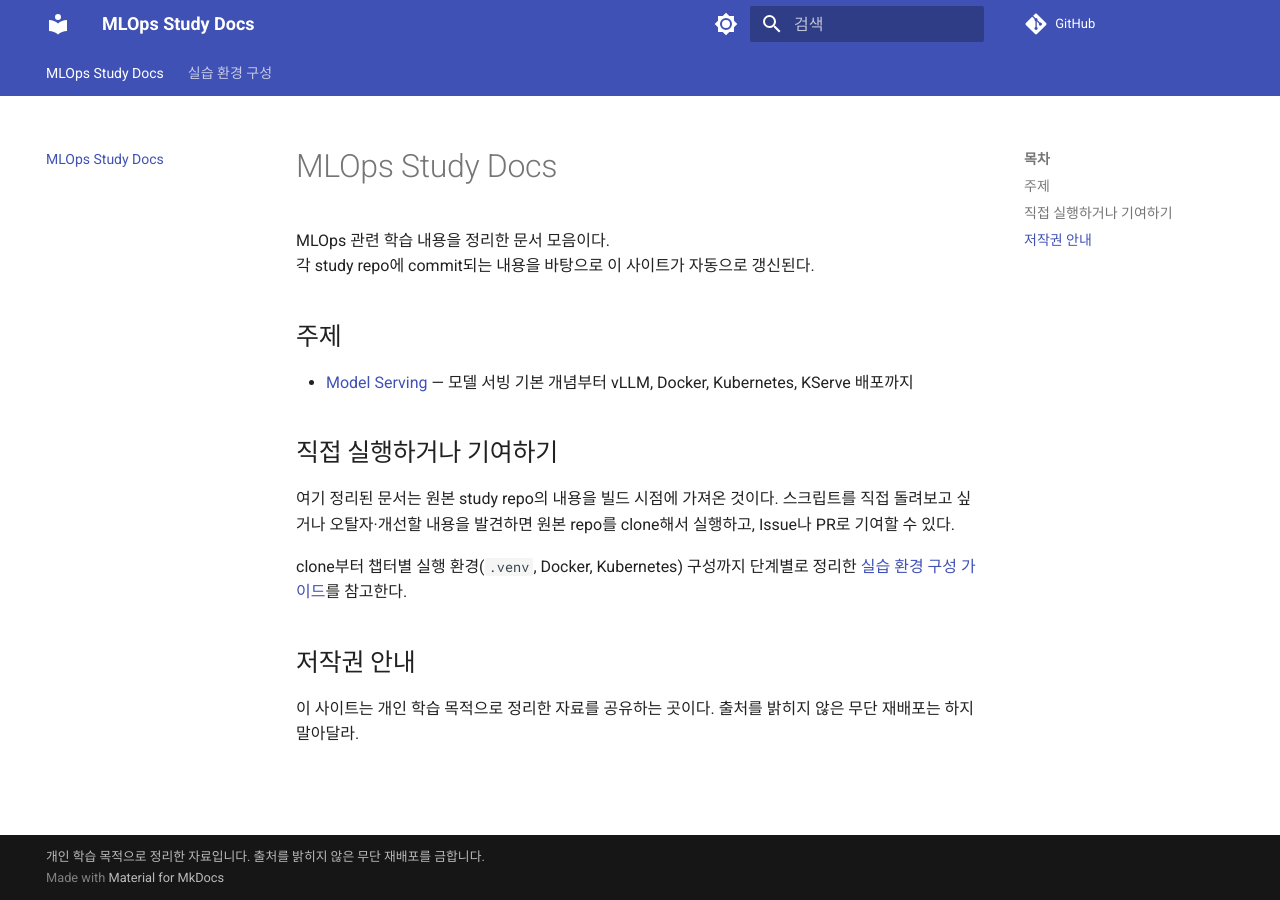
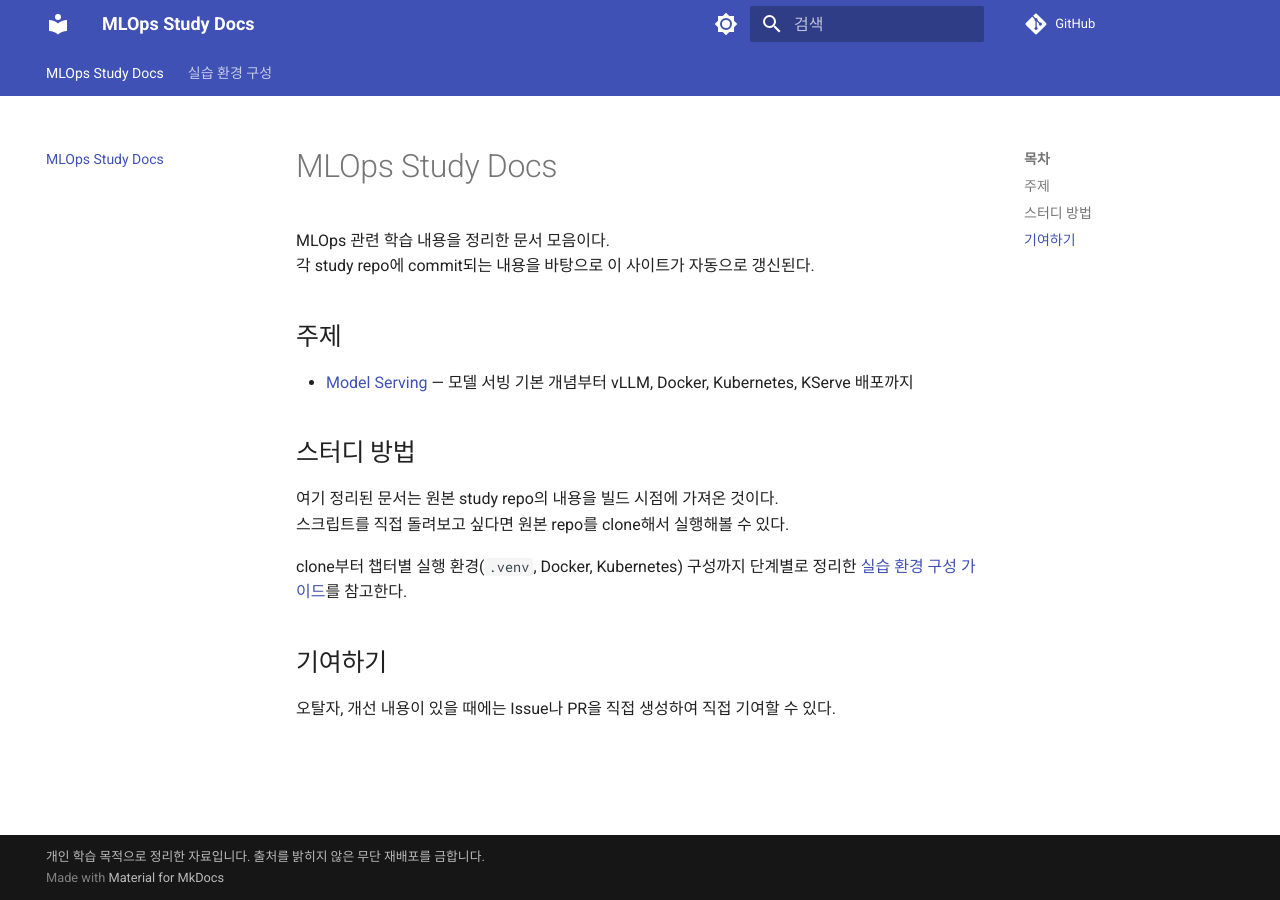
Before and after one commit to clabi-eunsil/study-docs, an MkDocs documentation site: the page built from docs/index.md, in a window 1280 px wide. Built offline with MkDocs 1.6.1 and Material for MkDocs 9.7.7, drawn with Linux system fonts in a browser that asks for light colours; comment, search, counter and statistics services are not loaded.

Commit message:
Fix awkward wording on landing pages
저작권 안내 문구를 문서 톤에 맞게 정리하고,
조사로 끝나던 소제목("...페이지에")을 명사구로 고친다.

```diff
--- a/docs/index.md
+++ b/docs/index.md
@@ -7,14 +7,13 @@
 
 - [Model Serving](model-serving/README.md) — 모델 서빙 기본 개념부터 vLLM, Docker, Kubernetes, KServe 배포까지
 
-## 직접 실행하거나 기여하기
+## 스터디 방법
 
-여기 정리된 문서는 원본 study repo의 내용을 빌드 시점에 가져온 것이다. 스크립트를 직접 돌려보고 싶거나
-오탈자·개선할 내용을 발견하면 원본 repo를 clone해서 실행하고, Issue나 PR로 기여할 수 있다.
+여기 정리된 문서는 원본 study repo의 내용을 빌드 시점에 가져온 것이다.
+스크립트를 직접 돌려보고 싶다면 원본 repo를 clone해서 실행해볼 수 있다.
 
 clone부터 챕터별 실행 환경(`.venv`, Docker, Kubernetes) 구성까지 단계별로 정리한
 [실습 환경 구성 가이드](getting-started.md)를 참고한다.
 
-## 저작권 안내
-
-이 사이트는 개인 학습 목적으로 정리한 자료를 공유하는 곳이다. 출처를 밝히지 않은 무단 재배포는 하지 말아달라.
+## 기여하기
+오탈자, 개선 내용이 있을 때에는 Issue나 PR을 직접 생성하여 직접 기여할 수 있다.
```
Also changed, not shown: docs/getting-started.md (+1 -1 lines).
